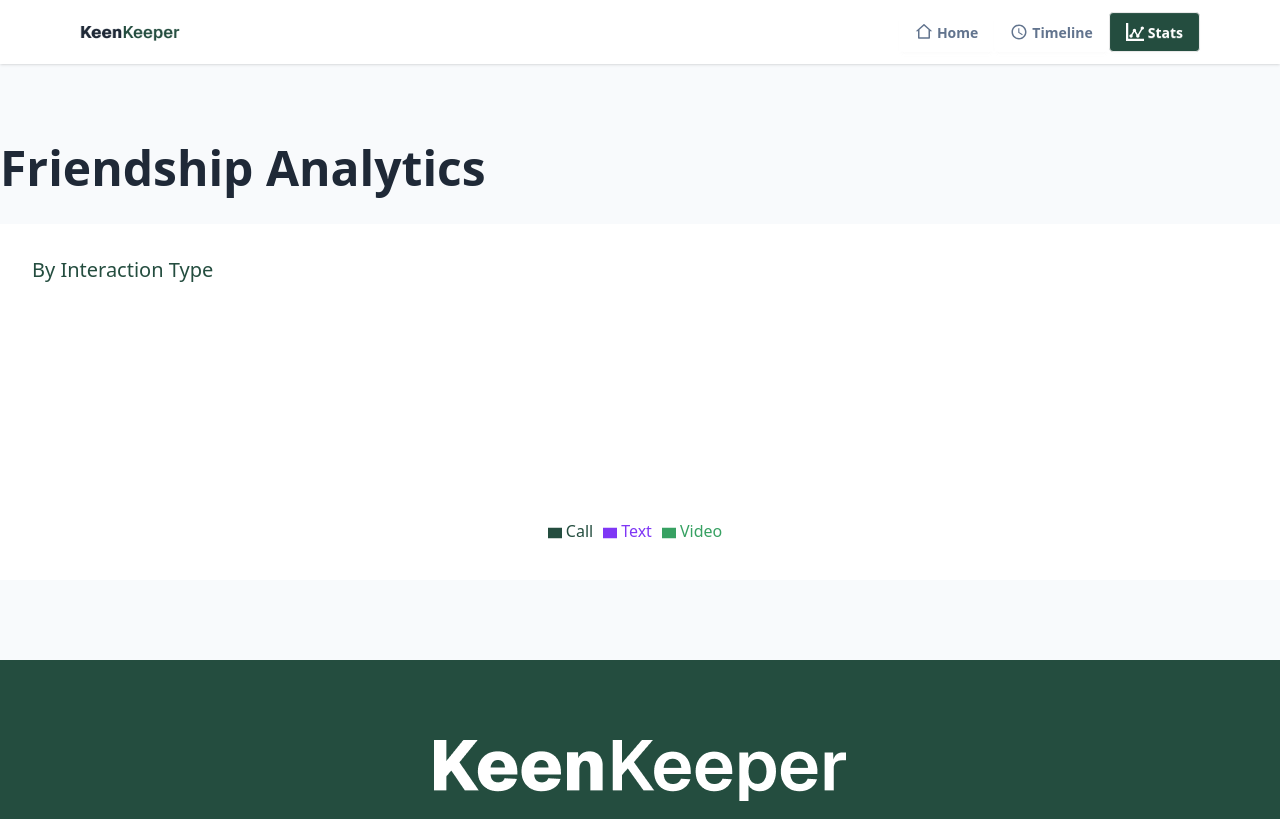
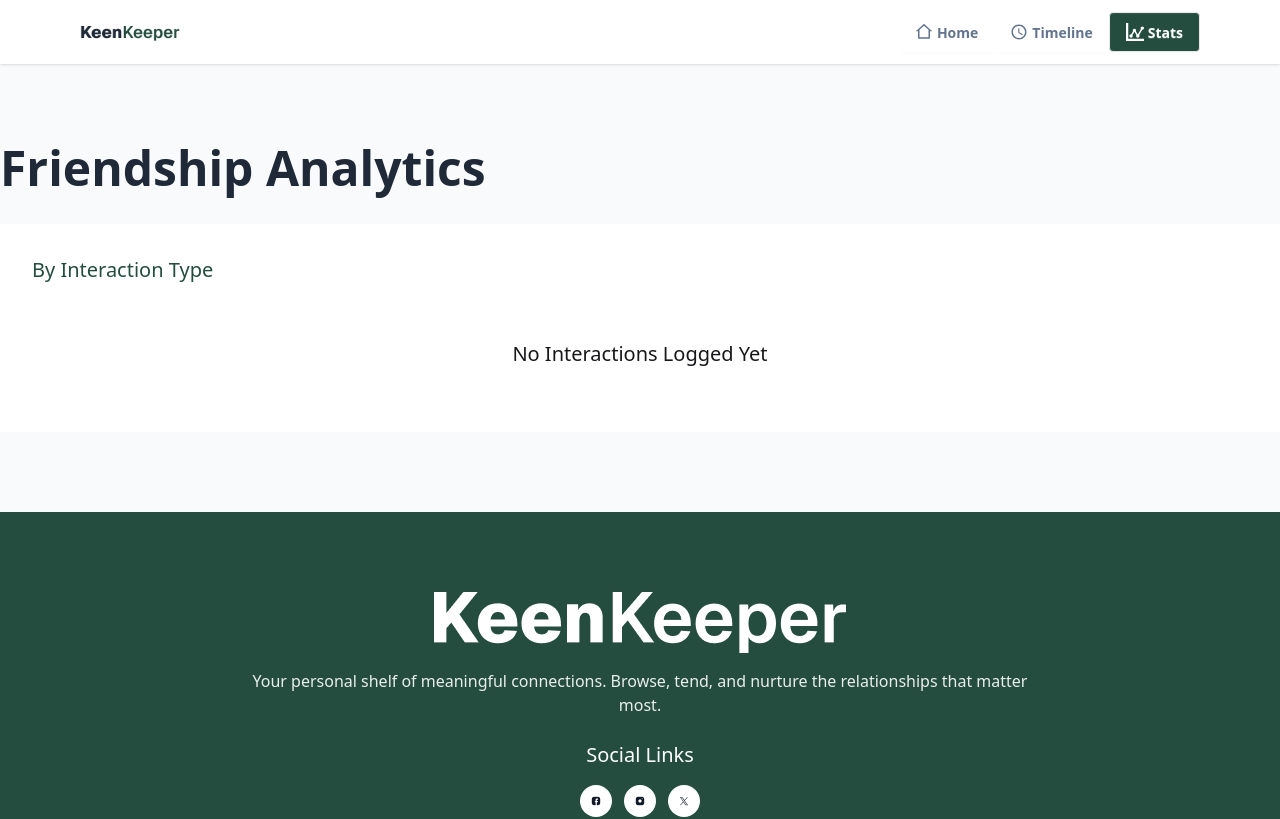
Before and after one commit to anika-chhoa/keen-keep-next, a Next.js app: page /stats in a window 1280 px wide. Shown: the top 819 px of the page. Built offline with nearby package versions, Linux system fonts and the light colour scheme.

Commit message:
no interaction section added to stats section

```diff
--- a/src/app/components/homepage/friendSection/FriendCard.jsx
+++ b/src/app/components/homepage/friendSection/FriendCard.jsx
@@ -11,7 +11,7 @@ const FriendCard = ({ friend }) => {
   return (
     <Link
       href={`/friends/${friend.id}`}
-      className="bg-white shadow-md rounded-lg text-center p-6 flex flex-col justify-center items-center"
+      className="bg-white shadow-md rounded-lg text-center p-6 flex flex-col justify-center items-center transition-all duration-300 hover:scale-103 hover:shadow-xl"
     >
       <Image
         src={friend.picture}
--- a/src/app/stats/page.jsx
+++ b/src/app/stats/page.jsx
@@ -26,6 +26,9 @@ const Stats = () => {
               By Interaction Type
             </p>
             <div className="flex justify-center items-center space-y-6">
+              {called === 0 && texted === 0 && videoCalled === 0 ? (
+                <p className="text-center text-xl my-8">No Interactions Logged Yet</p>
+              ) : (
                 <PieChart
                   style={{
                     width: "100%",
@@ -50,6 +53,7 @@ const Stats = () => {
                   <Tooltip />
                   <Legend />
                 </PieChart>
+              )}
             </div>
           </div>
         </div>
```
Lines whose indentation alone changed are shown as unchanged.
